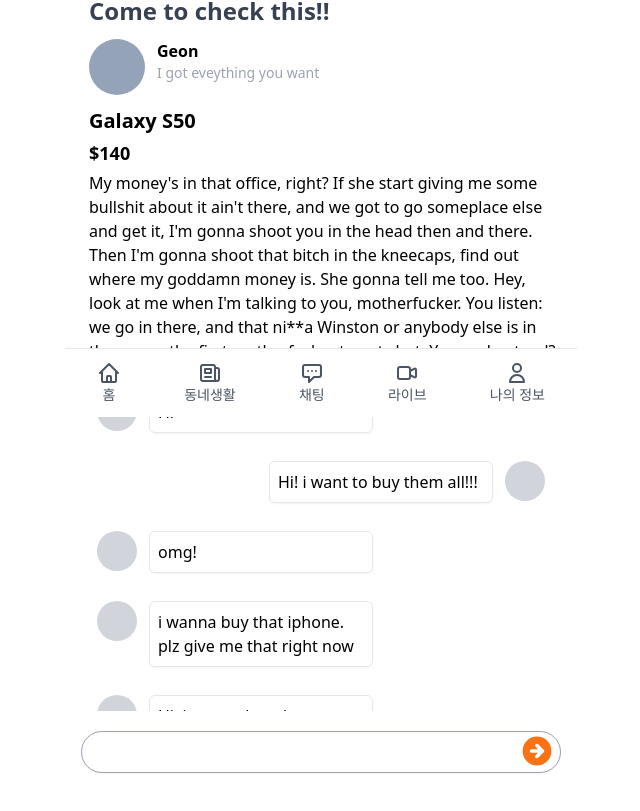
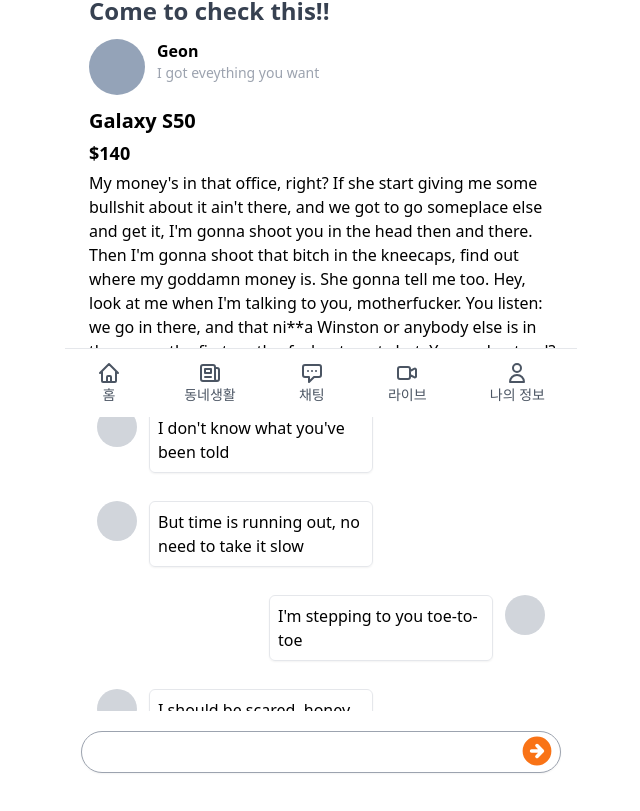
Before and after one commit to GEON1999/carrot-market, a Next.js app: page /live/1 in a window 1280 px wide. Shown: the part 383-1194 px from the top of the page, without its empty margins (319-959 px from the left). Built offline with nearby package versions, Linux system fonts and the light colour scheme.

Commit message:
Components: Chat box

```diff
--- /dev/null
+++ b/components/message.tsx
@@ -0,0 +1,25 @@
+import React from "react";
+
+interface MessageProps {
+  text: string;
+  mine?: boolean;
+}
+
+export default function Message({ text, mine }: MessageProps) {
+  return (
+    <>
+      <div
+        className={
+          mine
+            ? `flex items-start justify-start space-x-3 flex-row-reverse space-x-reverse`
+            : `flex items-start justify-start space-x-3`
+        }
+      >
+        <div className="rounded-full bg-gray-300 p-5" />
+        <div className="border p-2 w-1/2 shadow-sm rounded-md">
+          <p>{text}</p>
+        </div>
+      </div>
+    </>
+  );
+}
--- a/pages/chats/[id].tsx
+++ b/pages/chats/[id].tsx
@@ -1,29 +1,15 @@
 import type { NextPage } from "next";
 import ChatInput from "../../components/chatInput";
 import Layout from "../../components/layout";
+import Message from "../../components/message";
 
 const ChatDetail: NextPage = () => {
   return (
     <Layout canGoBack hasTabBar>
       <div className="px-4 py-2 space-y-5">
-        <div className="flex items-start justify-start space-x-3">
-          <div className="rounded-full bg-gray-300 p-5" />
-          <div className="border p-2 w-1/2 shadow-sm rounded-md">
-            <p>Hi, i wanna buy that iphone</p>
-          </div>
-        </div>
-        <div className="flex flex-row-reverse items-start justify-start space-x-3 space-x-reverse">
-          <div className="rounded-full bg-gray-300 p-5" />
-          <div className="border p-2 w-1/2 shadow-sm rounded-md">
-            <p>Hi, I am free tommrow night</p>
-          </div>
-        </div>
-        <div className="flex items-start justify-start space-x-3">
-          <div className="rounded-full bg-gray-300 p-5" />
-          <div className="border p-2 w-1/2 shadow-sm rounded-md">
-            <p>Ok, can you come to my place?</p>
-          </div>
-        </div>
+        <Message text="Hi, i wanna buy that iphone" />
+        <Message text="Hi, I am free tommrow night" mine />
+        <Message text="Ok, can you come to my place?" />
         <div className="mt-6-5">
           <div className="relative top-4">
             <ChatInput />
--- a/pages/live/[id].tsx
+++ b/pages/live/[id].tsx
@@ -1,6 +1,7 @@
 import type { NextPage } from "next";
 import ChatInput from "../../components/chatInput";
 import Layout from "../../components/layout";
+import Message from "../../components/message";
 import ProfileInfo from "../../components/profile";
 
 const Stream: NextPage = () => {
@@ -31,67 +32,17 @@
             </div>
           </div>
         </div>
-        <div className="px-4 space-y-7 h-[40vh] overflow-scroll">
-          <div className="flex items-start justify-start space-x-3">
-            <div className="rounded-full bg-gray-300 p-5" />
-            <div className="border p-2 w-1/2 shadow-sm rounded-md">
-              <p>Hi~~</p>
-            </div>
-          </div>
-          <div className="flex flex-row-reverse items-start justify-start space-x-3 space-x-reverse">
-            <div className="rounded-full bg-gray-300 p-5" />
-            <div className="border p-2 w-1/2 shadow-sm rounded-md">
-              <p>Hi! i want to buy them all!!!</p>
-            </div>
-          </div>
-          <div className="flex items-start justify-start space-x-3">
-            <div className="rounded-full bg-gray-300 p-5" />
-            <div className="border p-2 w-1/2 shadow-sm rounded-md">
-              <p>omg!</p>
-            </div>
-          </div>
-          <div className="flex items-start justify-start space-x-3">
-            <div className="rounded-full bg-gray-300 p-5" />
-            <div className="border p-2 w-1/2 shadow-sm rounded-md">
-              <p>i wanna buy that iphone. plz give me that right now</p>
-            </div>
-          </div>
-          <div className="flex items-start justify-start space-x-3">
-            <div className="rounded-full bg-gray-300 p-5" />
-            <div className="border p-2 w-1/2 shadow-sm rounded-md">
-              <p>Hi, i wanna buy that iphone</p>
-            </div>
-          </div>
-          <div className="flex flex-row-reverse items-start justify-start space-x-3 space-x-reverse">
-            <div className="rounded-full bg-gray-300 p-5" />
-            <div className="border p-2 w-1/2 shadow-sm rounded-md">
-              <p>Hi, I am free tommrow night</p>
-            </div>
-          </div>
-          <div className="flex items-start justify-start space-x-3">
-            <div className="rounded-full bg-gray-300 p-5" />
-            <div className="border p-2 w-1/2 shadow-sm rounded-md">
-              <p>i wanna buy that iphone. plz give me that right now</p>
-            </div>
-          </div>
-          <div className="flex items-start justify-start space-x-3">
-            <div className="rounded-full bg-gray-300 p-5" />
-            <div className="border p-2 w-1/2 shadow-sm rounded-md">
-              <p>i wanna buy that iphone. plz give me that right now</p>
-            </div>
-          </div>
-          <div className="flex items-start justify-start space-x-3">
-            <div className="rounded-full bg-gray-300 p-5" />
-            <div className="border p-2 w-1/2 shadow-sm rounded-md">
-              <p>i wanna buy that iphone. plz give me that right now</p>
-            </div>
-          </div>
-          <div className="flex items-start justify-start space-x-3">
-            <div className="rounded-full bg-gray-300 p-5" />
-            <div className="border p-2 w-1/2 shadow-sm rounded-md">
-              <p>i wanna buy that iphone. plz give me that right now</p>
-            </div>
-          </div>
+        <div className="px-4 space-y-7 py-4 h-[40vh] overflow-scroll">
+          <Message text="I don't know what you've been told" />
+          <Message text="But time is running out, no need to take it slow" />
+          <Message text="I'm stepping to you toe-to-toe" mine />
+          <Message text="I should be scared, honey, maybe so" />
+          <Message text="But I ain't worried 'bout it right now (right now)" />
+          <Message text="Keeping dreams alive, 1999, heroes" />
+          <Message text="I ain't worried 'bout it right now (right now)" mine />
+          <Message text="Swimmin' in the floods (hey!)" />
+          <Message text="Dancing on the clouds below" />
+          <Message text="I ain't worried 'bout it" />
         </div>
         <div className="relative -top-2">
           <ChatInput />
```
